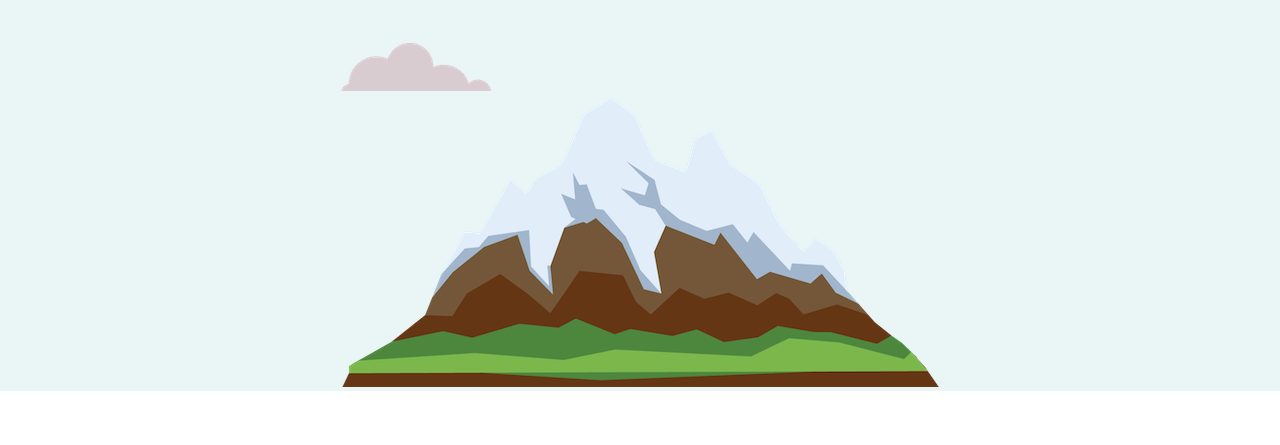
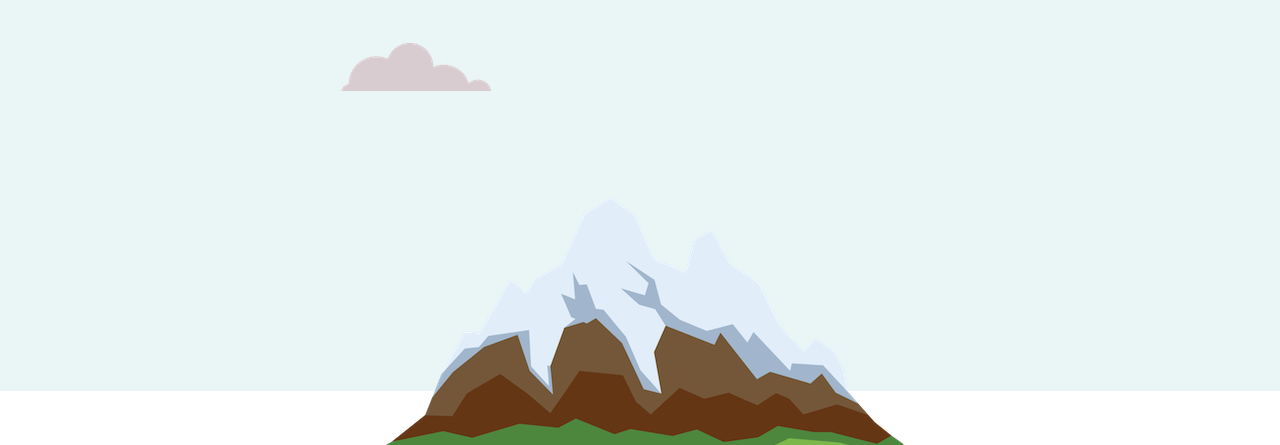
Before and after one commit to cruci131/personal, a plain HTML site: page index.html in a window 1280 px wide. Shown: the part 355-800 px from the top of the page. Drawn offline with Linux system fonts and the light colour scheme.

Commit message:
Update styles.css

```diff
--- a/css/styles.css
+++ b/css/styles.css
@@ -70,6 +70,11 @@ hr:after {
   position: absolute;
   bottom: 300px;
 }
+.mountain
+{
+  position: relative;
+  top: 100px;
+}
 .top-cloud
 {
   position:relative;
```
